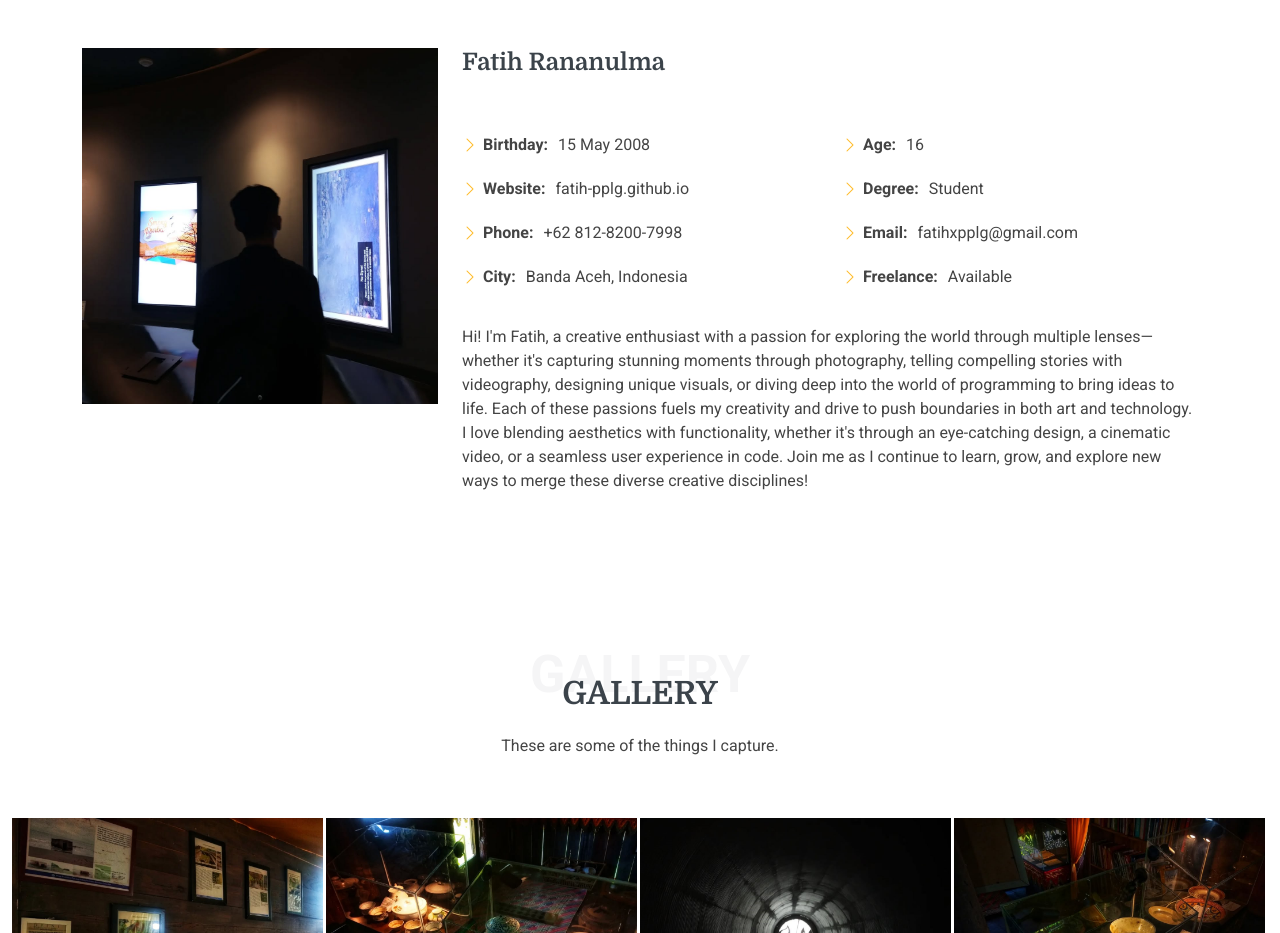
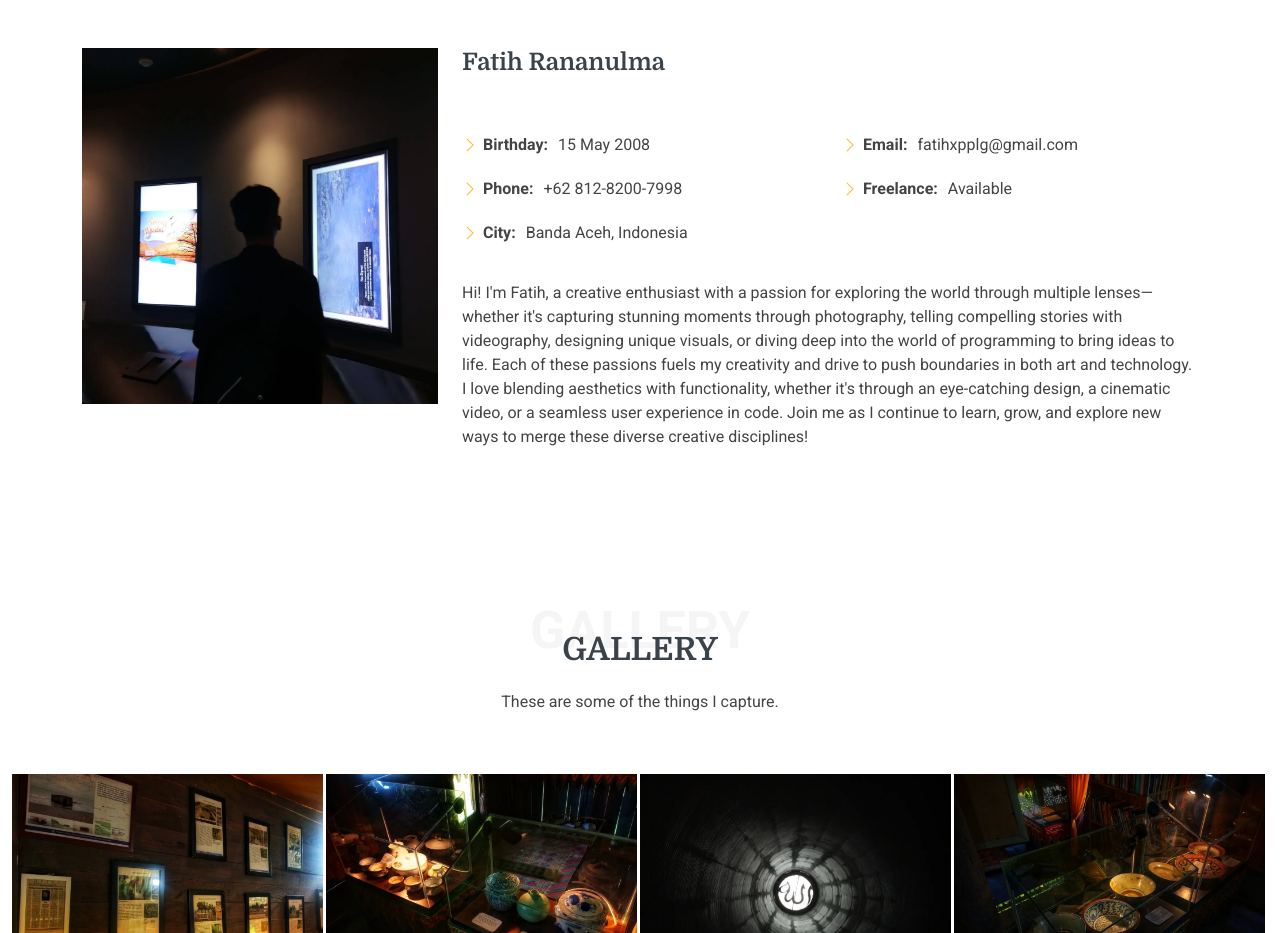
Before and after one commit to fatih-pplg/fatih-pplg.github.io, a plain HTML site: page index.html in a window 1280 px wide. Shown: the part 960-1893 px from the top of the page. Drawn offline with Linux system fonts and the light colour scheme.

Commit message:
Update index.html

```diff
--- a/index.html
+++ b/index.html
@@ -108,15 +108,15 @@
               <div class="col-lg-6">
                 <ul>
                   <li><i class="bi bi-chevron-right"></i> <strong>Birthday:</strong> <span>15 May 2008</span></li>
-                  <li><i class="bi bi-chevron-right"></i> <strong>Website:</strong> <span>fatih-pplg.github.io</span></li>
+
                   <li><i class="bi bi-chevron-right"></i> <strong>Phone:</strong> <span>+62 812-8200-7998</span></li>
                   <li><i class="bi bi-chevron-right"></i> <strong>City:</strong> <span>Banda Aceh, Indonesia</span></li>
                 </ul>
               </div>
               <div class="col-lg-6">
                 <ul>
-                  <li><i class="bi bi-chevron-right"></i> <strong>Age:</strong> <span>16</span></li>
-                  <li><i class="bi bi-chevron-right"></i> <strong>Degree:</strong> <span>Student</span></li>
+
+
                   <li><i class="bi bi-chevron-right"></i> <strong>Email:</strong> <span>fatihxpplg@gmail.com</span></li>
                   <li><i class="bi bi-chevron-right"></i> <strong>Freelance:</strong> <span>Available</span></li>
                 </ul>
```
